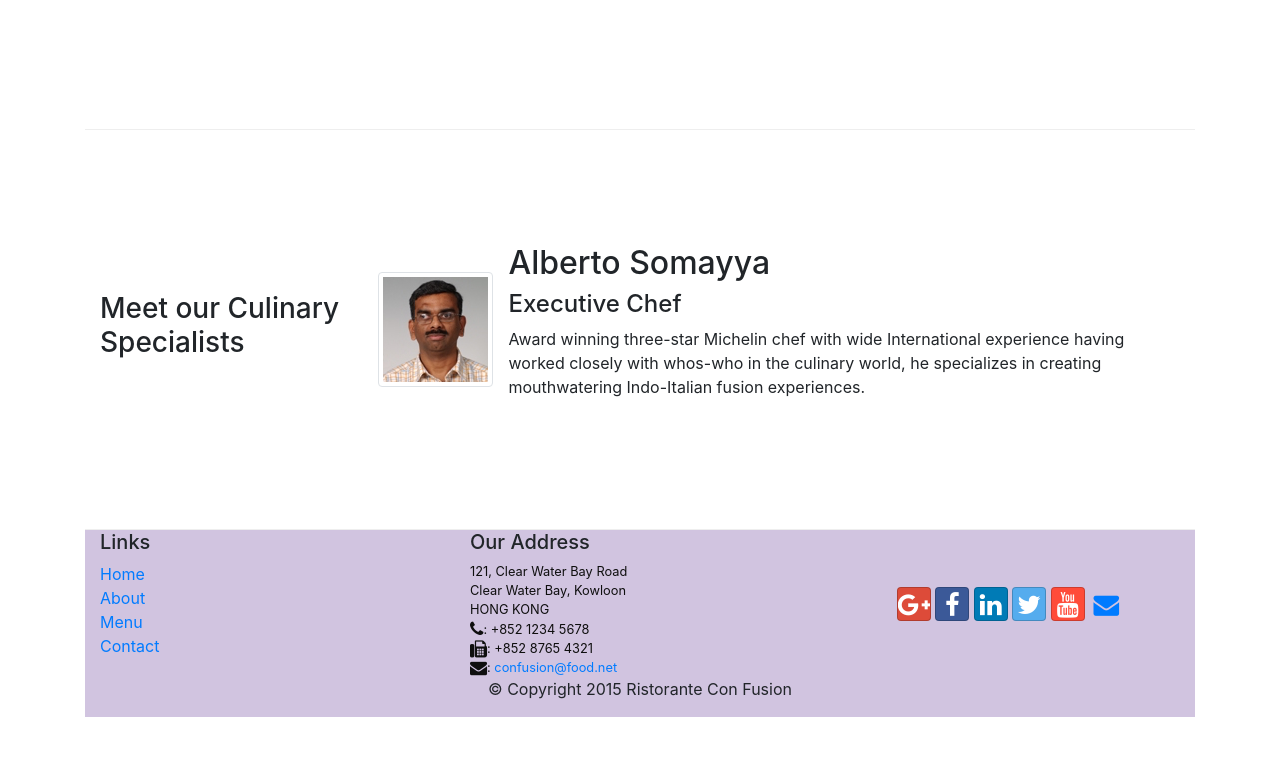
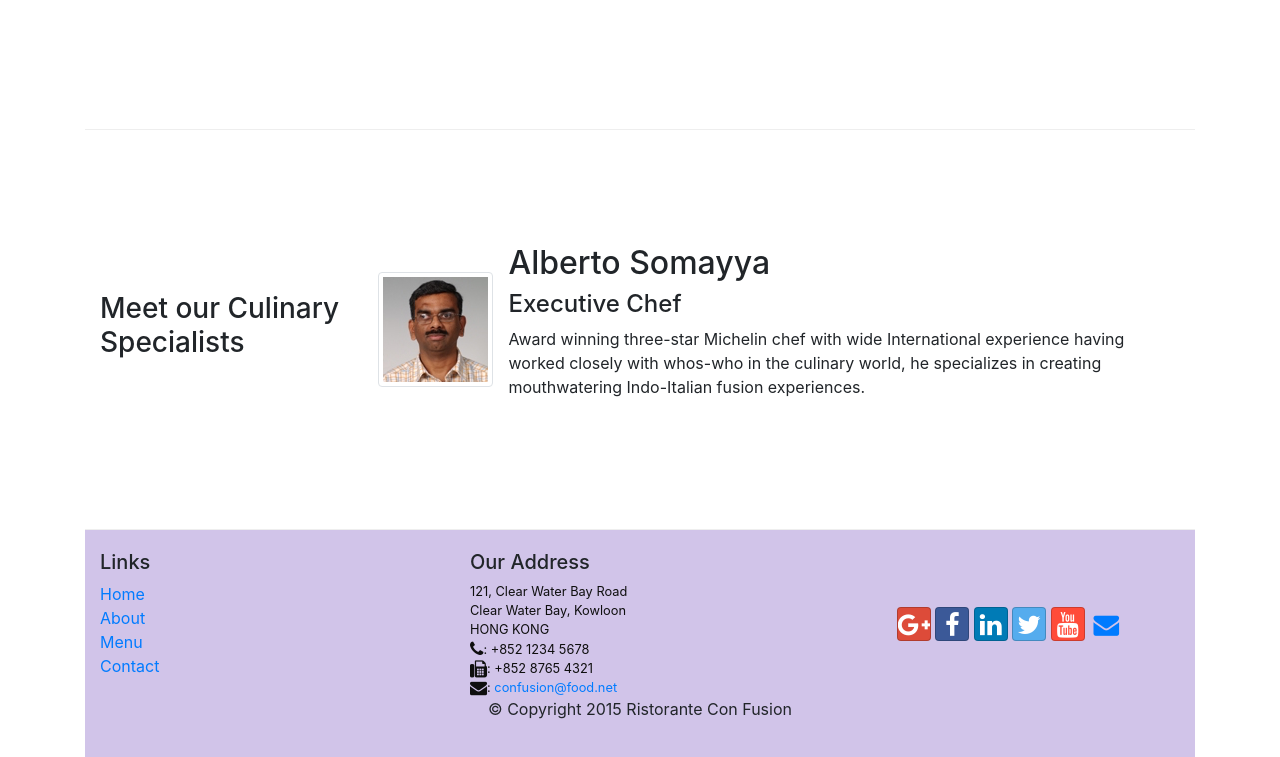
Before and after one commit to cwong8257/bootstrap-restaurant-site, a website: page index.html in a window 1280 px wide. Shown: the part 983-1740 px from the top of the page. Before the commit the page ends 1700 px from the top, so only its background shows below. Drawn offline with nearby package versions, Linux system fonts and the light colour scheme.

Commit message:
Fix typo in style.css on padding property of footer (semi-colon to colon)

```diff
--- a/CSS/styles.css
+++ b/CSS/styles.css
@@ -11,9 +11,9 @@
 }
 
 .footer {
-  background-color: #D1C4E0;
+  background-color: #D1C4E9;
   margin: 0px auto;
-  padding; 20px 0px 20px 0px;
+  padding: 20px 0px 20px 0px;
 }
 
 .jumbotron {
```
